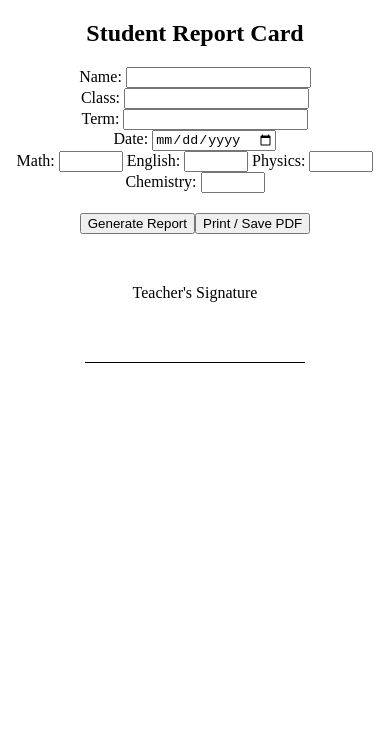
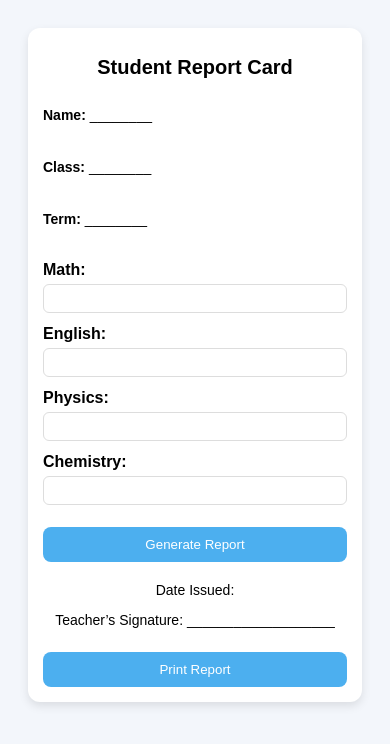
Before and after one commit to olatomide-web/report-card-project, a plain HTML site: page index.html in a window 390 px wide. Drawn offline with Linux system fonts and the light colour scheme.

Commit message:
report card

```diff
--- a/index.html
+++ b/index.html
@@ -3,74 +3,35 @@
 <head>
   <meta charset="UTF-8">
   <meta name="viewport" content="width=device-width, initial-scale=1.0">
-    <title>Grade Checker</title>
+  <title>Student Report Card</title>
   <link rel="stylesheet" href="style.css">
 </head>
-<body><h2>Student Report Card</h2>
-<div class="student-info">
-<div>
-<label>Name:</label>
-<input type="text" id="studentName">
+<body>
+  <div class="report-card">
+    <header>
+      <h1>Student Report Card</h1>
+      <div class="student-details">
+        <p><strong>Name:</strong> <span id="studentName">________</span></p>
+        <p><strong>Class:</strong> <span id="studentClass">________</span></p>
+        <p><strong>Term:</strong> <span id="studentTerm">________</span></p>
       </div>
-<div>
-<label>Class:</label>
-<input type="text" id="studentClass">
-</div>
-<div>
-<label>Term:</label>
-<input type="text" id="studentTerm">
-</div>
-<div>
-<label>Date:</label>
-<input type="date" id="studentDate">
-</div>
-</div>
+    </header>
 
+    <section class="input-section">
+      <label>Math: <input type="number" id="math"></label>
+      <label>English: <input type="number" id="english"></label>
+      <label>Physics: <input type="number" id="physics"></label>
+      <label>Chemistry: <input type="number" id="chemistry"></label>
+      <button onclick="generateReport()">Generate Report</button>
+    </section>
 
-<div class="inputs">
-<label>Math: <input type="number" id="math" min="0" max="100"></label>
-<label>English: <input type="number" id="english" min="0" max="100"></label>
-<label>Physics: <input type="number" id="physics" min="0" max="100"></label>
-<label>Chemistry: <input type="number" id="chemistry" min="0" max="100"></label>
-</div>
+    <section class="report-section" id="report"></section>
 
-
-<div class="btn-group">
-<button onclick="generateReport()">Generate Report</button>
-<button onclick="window.print()">Print / Save PDF</button>
-</div>
-
-
-<div id="studentDetails" style="display:none;"></div>
-
-
-<table id="reportTable" style="display:none;">
-<thead>
-<tr>
-<th>Subject</th>
-<th>Score</th>
-<th>Grade</th>
-<th>Remark</th>
-</tr>
-</thead>
-<tbody id="reportBody"></tbody>
-<tfoot>
-<tr class="overall">
-<td colspan="4" id="overall"></td>
-</tr>
-</tfoot>
-</table>
-
-
-<div class="progress-bar" style="display:none;">
-<div class="progress-fill" id="progressFill">0%</div>
-</div>
-
-
-<div class="signature">
-<p>Teacher's Signature</p>
-<div></div>
-</div>
+    <footer>
+      <p>Date Issued: <span id="dateIssued"></span></p>
+      <p>Teacher’s Signature: ___________________</p>
+      <button onclick="window.print()">Print Report</button>
+    </footer>
   </div>
   <script src="script.js"></script>
 </body>
--- a/script.js
+++ b/script.js
@@ -1,59 +1,58 @@
-function getGrade(score) {
-score = 0;
-grade = "F";
-message = "Fail (Absent/Invalid)";
-color = "red";
-} else {
-({ grade, message, color } = getGrade(score));
+function generateReport() {
+  const subjects = [
+    { name: "Math", score: parseInt(document.getElementById("math").value) || 0 },
+    { name: "English", score: parseInt(document.getElementById("english").value) || 0 },
+    { name: "Physics", score: parseInt(document.getElementById("physics").value) || 0 },
+    { name: "Chemistry", score: parseInt(document.getElementById("chemistry").value) || 0 }
+  ];
+
+  let reportTable = `
+    <table>
+      <tr>
+        <th>Subject</th>
+        <th>Score</th>
+        <th>Grade</th>
+        <th>Remark</th>
+      </tr>
+  `;
+
+  let total = 0;
+  subjects.forEach(subj => {
+    const { grade, remark } = getGrade(subj.score);
+    total += subj.score;
+    reportTable += `
+      <tr>
+        <td>${subj.name}</td>
+        <td>${subj.score}</td>
+        <td>${grade}</td>
+        <td>${remark}</td>
+      </tr>
+    `;
+  });
+
+  const average = total / subjects.length;
+  const { grade: finalGrade, remark: finalRemark } = getGrade(average);
+
+  reportTable += `
+    <tr>
+      <th colspan="2">Overall Average</th>
+      <td>${average.toFixed(2)}</td>
+      <td>${finalGrade} - ${finalRemark}</td>
+    </tr>
+    </table>
+  `;
+
+  document.getElementById("report").innerHTML = reportTable;
+
+  // Add date issued
+  document.getElementById("dateIssued").textContent = new Date().toLocaleDateString();
 }
 
-
-reportHTML += `<tr style="color:${color};">
-<td>${sub}</td>
-<td>${score}</td>
-<td>${grade}</td>
-<td>${message}</td>
-</tr>`;
-
-
-total += score;
-});
-
-
-document.getElementById("reportBody").innerHTML = reportHTML;
-
-
-let average = Math.floor(total / subjects.length);
-let { grade, message, color } = getGrade(average);
-document.getElementById("overall").innerHTML =
-`Overall Average: ${average} → Grade ${grade} - ${message}`;
-document.getElementById("overall").style.color = color;
-
-
-// Progress bar update
-let progressFill = document.getElementById("progressFill");
-let progressBar = document.querySelector(".progress-bar");
-progressBar.style.display = "block";
-progressFill.style.width = average + "%";
-progressFill.textContent = average + "%";
-
-
-// Show student details
-const name = document.getElementById("studentName").value || "N/A";
-const studentClass = document.getElementById("studentClass").value || "N/A";
-const term = document.getElementById("studentTerm").value || "N/A";
-const date = document.getElementById("studentDate").value || "N/A";
-document.getElementById("studentDetails").innerHTML =
-`Name: ${name} | Class: ${studentClass} | Term: ${term} | Date: ${date}`;
-
-
-document.getElementById("studentDetails").style.display = "block";
-document.getElementById("reportTable").style.display = "table";
+function getGrade(score) {
+  if (score >= 70) return { grade: "A", remark: "Excellent" };
+  if (score >= 60) return { grade: "B", remark: "Very Good" };
+  if (score >= 50) return { grade: "C", remark: "Good" };
+  if (score >= 45) return { grade: "D", remark: "Fair" };
+  if (score >= 40) return { grade: "E", remark: "Pass" };
+  return { grade: "F", remark: "Fail" };
 }
-
-
-document.querySelectorAll('input[type=number]').forEach(input => {
-input.addEventListener("keydown", function(e) {
-if (["e", "+", "-", "."].includes(e.key)) e.preventDefault();
-});
-});
--- a/style.css
+++ b/style.css
@@ -1,55 +1,182 @@
 body {
-text-align: center;
+  font-family: Arial, sans-serif;
+  background: #f3f6fb;
+  display: flex;
+  justify-content: center;
+  padding: 20px;
 }
+
+.report-card {
+  background: #fff;
+  border-radius: 12px;
+  box-shadow: 0 4px 10px rgba(0,0,0,0.1);
+  padding: 20px;
+  width: 700px;
+}
+
+header {
+  text-align: center;
+  margin-bottom: 20px;
+}
+
+.student-details {
+  display: flex;
+  justify-content: space-around;
+  margin-top: 10px;
+}
+
+.input-section {
+  display: flex;
+  justify-content: space-between;
+  margin-bottom: 20px;
+}
+
+.input-section label {
+  display: flex;
+  flex-direction: column;
+  font-weight: bold;
+}
+
+.input-section input {
+  padding: 6px;
+  margin-top: 5px;
+  border: 1px solid #ddd;
+  border-radius: 6px;
+}
+
+button {
+  background: #4cafef;
+  border: none;
+  color: white;
+  padding: 10px 15px;
+  margin-top: 10px;
+  border-radius: 8px;
+  cursor: pointer;
+  transition: 0.3s;
+}
+
+button:hover {
+  background: #3899db;
+}
+
+table {
+  width: 100%;
+  border-collapse: collapse;
+  margin-bottom: 20px;
+}
+
+th, td {
+  border: 1px solid #ddd;
+  padding: 12px;
+  text-align: center;
+}
+
 th {
-background: #007bff;
-color: white;
-font-size: 15px;
-letter-spacing: 0.5px;
+  background: #4cafef;
+  color: white;
 }
+
 tr:nth-child(even) {
-background: #f9f9f9;
+  background: #f9f9f9;
 }
-tr:hover td {
-background: #eef5ff;
+
+footer {
+  margin-top: 20px;
+  text-align: center;
+  font-size: 14px;
 }
-.overall {
-font-weight: bold;
-background: #e9ecef;
-font-size: 17px;
+
+
+/* ensure inputs can wrap so buttons don't get pushed out */
+.input-section,
+.inputs {
+  display: flex;
+  flex-wrap: wrap;       /* allow items to move to next line */
+  gap: 12px;             /* spacing between fields */
+  align-items: center;
 }
-.progress-bar {
-margin: 25px auto;
-width: 80%;
-height: 25px;
-background: #e0e0e0;
-border-radius: 12px;
-overflow: hidden;
-box-shadow: inset 0 2px 5px rgba(0,0,0,0.1);
+
+/* make each input label behave nicely when wrapping */
+.input-section label,
+.inputs label {
+  flex: 0 1 auto;        /* allow label+input blocks to shrink/wrap */
+  min-width: 140px;      /* keep inputs usable; tweak as needed */
 }
-.progress-fill {
-height: 100%;
-width: 0;
-background: linear-gradient(90deg, #007bff, #00c6ff);
-text-align: center;
-color: white;
-font-weight: bold;
-line-height: 25px;
-transition: width 1s ease;
+
+/* button container — keep buttons centered and wrap if needed */
+.btn-group {
+  display: flex;
+  justify-content: center;
+  gap: 12px;
+  flex-wrap: wrap;
+  margin-top: 12px;
 }
-.signature {
-text-align: center;
-margin-top: 50px;
+
+/* desktop: buttons keep natural size */
+.btn-group button {
+  flex: 0 0 auto;
+  min-width: 140px;
 }
-.signature div {
-margin-top: 60px;
-border-top: 1px solid #000;
-width: 220px;
-margin-left: auto;
-margin-right: auto;
+
+/* small screens: make buttons full width so they never overflow */
+@media (max-width: 480px) {
+  .input-section label,
+  .inputs label {
+    width: 100%;
+    min-width: 0;
+  }
+
+  .btn-group button {
+    flex: 1 1 100%;
+    max-width: none;
+  }
 }
-.btn-group {
-display: flex;
-justify-content: center;
-margin-top: 20px;
+
+
+/* ===== Base styles remain same ===== */
+
+/* Responsive Styles */
+@media (max-width: 768px) {
+  .report-card {
+    width: 100%;
+    padding: 15px;
+  }
+
+  .student-details {
+    flex-direction: column;
+    align-items: flex-start;
+    gap: 8px;
+  }
+
+  .input-section {
+    flex-direction: column;
+    gap: 12px;
+  }
+
+  .input-section label {
+    width: 100%;
+  }
+
+  table, th, td {
+    font-size: 14px;
+    padding: 8px;
+  }
+
+  button {
+    width: 100%;
+  }
 }
+
+@media (max-width: 480px) {
+  header h1 {
+    font-size: 20px;
+  }
+
+  .student-details p {
+    font-size: 14px;
+  }
+
+  table, th, td {
+    font-size: 12px;
+  }
+}
```
Also changed, not shown: 1 other file. Lines whose indentation alone changed are shown as unchanged.
